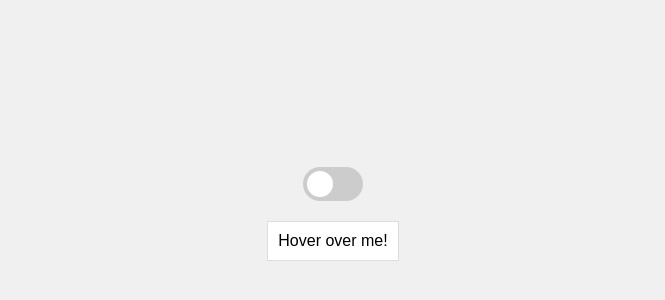
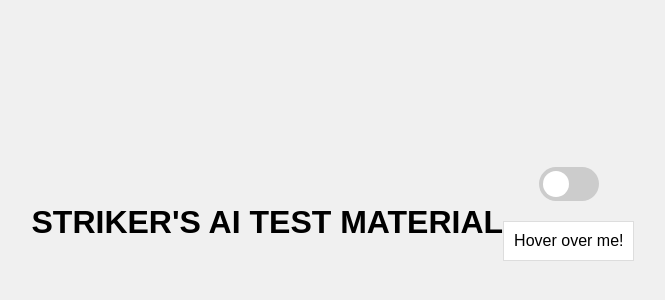
Before and after one commit to ShivanshTiwari2006/teststrikers, a plain HTML site: page index.html in a window 1280 px wide. Shown: the part 186-486 px from the top of the page, without its empty margins (307-972 px from the left). Drawn offline with Linux system fonts and the light colour scheme.

Commit message:
Update index.html

```diff
--- a/index.html
+++ b/index.html
@@ -7,6 +7,7 @@
     <link rel="stylesheet" href="stylee.css">
 </head>
 <body>
+    <h1> STRIKER'S AI TEST MATERIAL</h1>
     <div class="container">
         <label class="switch">
             <input type="checkbox" id="toggleSwitch">
```
